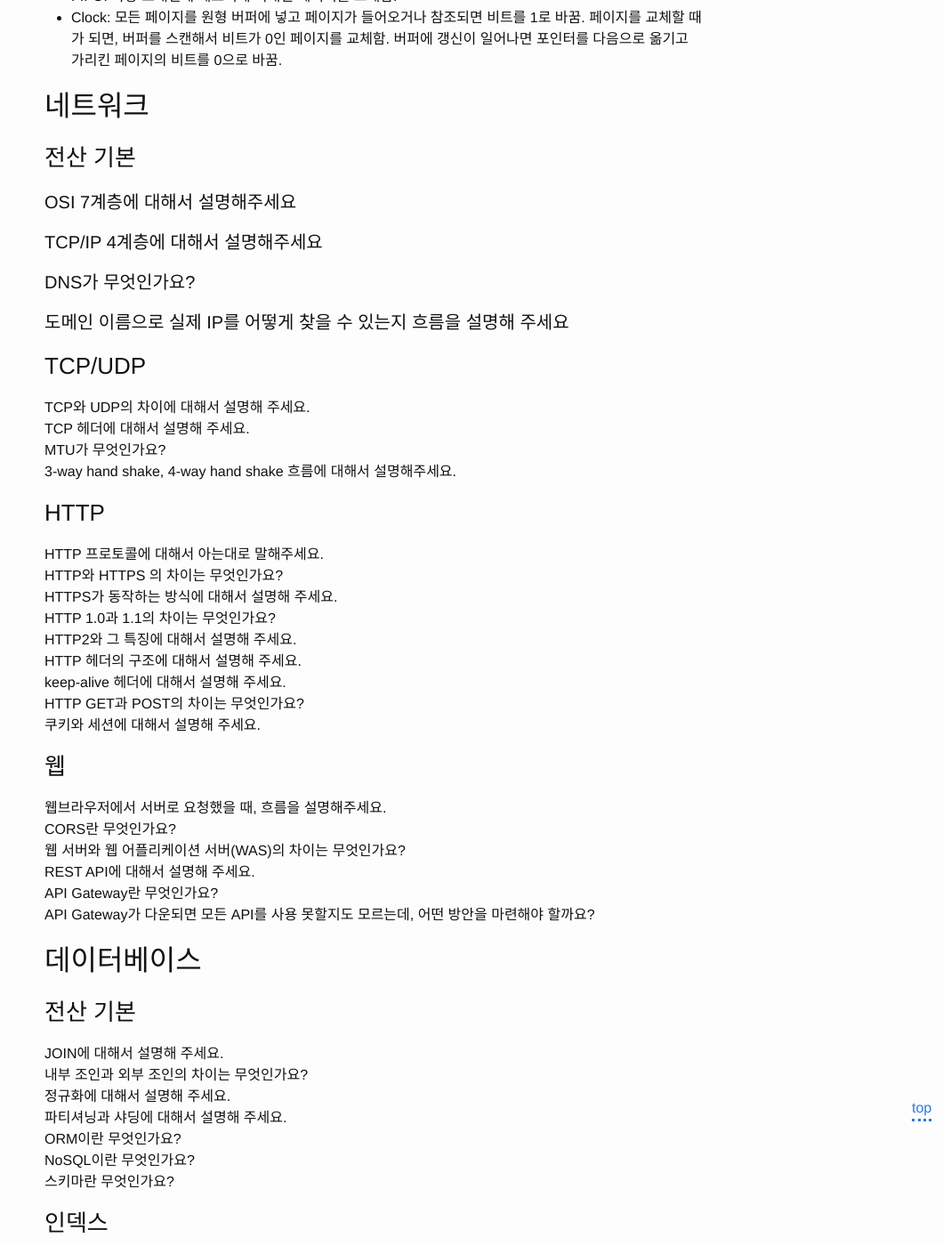
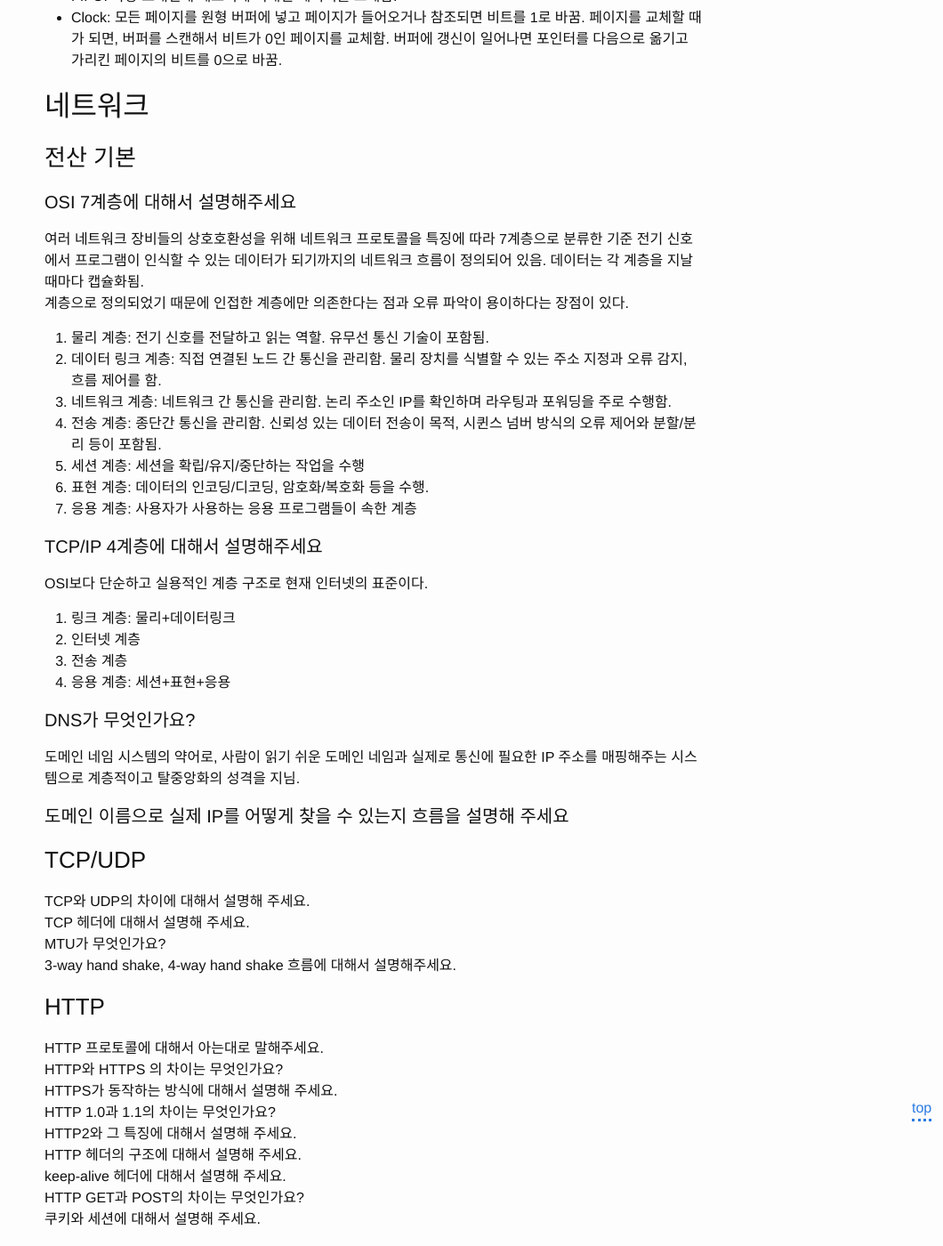
Before and after one commit to WraithKim/blog, a Jekyll site: the page built from _posts/2021-05-20-tech-interview-with-rage.md, in a window 1280 px wide and 1400 px high, scrolled down 5376 px. Shown: the whole window at 89% size, without its empty margins (220-1280 px from the left). Built offline with Jekyll 4.4.1, drawn with Linux system fonts in a browser that asks for light colours.

Commit message:
DNS까지 추가

```diff
--- a/_posts/2021-05-20-tech-interview-with-rage.md
+++ b/_posts/2021-05-20-tech-interview-with-rage.md
@@ -205,9 +205,30 @@ Next Fit: 이전에 할당한 위치부터 프로세스를 담을 수 있는 다
 
 #### OSI 7계층에 대해서 설명해주세요
 
+여러 네트워크 장비들의 상호호환성을 위해 네트워크 프로토콜을 특징에 따라 7계층으로 분류한 기준
+전기 신호에서 프로그램이 인식할 수 있는 데이터가 되기까지의 네트워크 흐름이 정의되어 있음. 데이터는 각 계층을 지날 때마다 캡슐화됨.
+계층으로 정의되었기 때문에 인접한 계층에만 의존한다는 점과 오류 파악이 용이하다는 장점이 있다.
+
+1. 물리 계층: 전기 신호를 전달하고 읽는 역할. 유무선 통신 기술이 포함됨.
+2. 데이터 링크 계층: 직접 연결된 노드 간 통신을 관리함. 물리 장치를 식별할 수 있는 주소 지정과 오류 감지, 흐름 제어를 함.
+3. 네트워크 계층: 네트워크 간 통신을 관리함. 논리 주소인 IP를 확인하며 라우팅과 포워딩을 주로 수행함.
+4. 전송 계층: 종단간 통신을 관리함. 신뢰성 있는 데이터 전송이 목적, 시퀸스 넘버 방식의 오류 제어와 분할/분리 등이 포함됨.
+5. 세션 계층: 세션을 확립/유지/중단하는 작업을 수행
+6. 표현 계층: 데이터의 인코딩/디코딩, 암호화/복호화 등을 수행.
+7. 응용 계층: 사용자가 사용하는 응용 프로그램들이 속한 계층
+
 #### TCP/IP 4계층에 대해서 설명해주세요
 
+OSI보다 단순하고 실용적인 계층 구조로 현재 인터넷의 표준이다.
+
+1. 링크 계층: 물리+데이터링크
+2. 인터넷 계층
+3. 전송 계층
+4. 응용 계층: 세션+표현+응용
+
 #### DNS가 무엇인가요?
+
+도메인 네임 시스템의 약어로, 사람이 읽기 쉬운 도메인 네임과 실제로 통신에 필요한 IP 주소를 매핑해주는 시스템으로 계층적이고 탈중앙화의 성격을 지님.
 
 #### 도메인 이름으로 실제 IP를 어떻게 찾을 수 있는지 흐름을 설명해 주세요
 
@@ -403,6 +424,7 @@ Monolitc Architecture, Micro Service Architecture에 대해 각각 설명해 주
 ### 답변
 
 * Wikipedia
+* [해시넷](http://wiki.hash.kr/)
 * [StudyTonight-OS tutorial](https://www.studytonight.com/operating-system/)
 * [동기비동기블로킹논블로킹 IO - 배철오](https://www.slideshare.net/unitimes/sync-asyncblockingnonblockingio)
 * Operating System Internals and Design Principles 8th edition - William Stallings, Pearson
```
